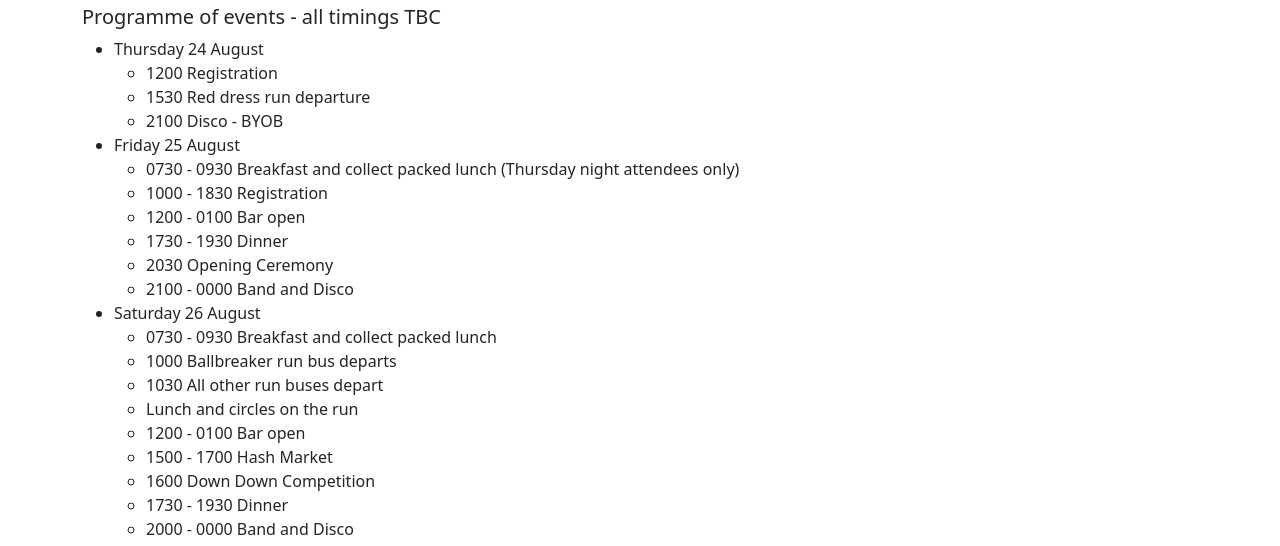
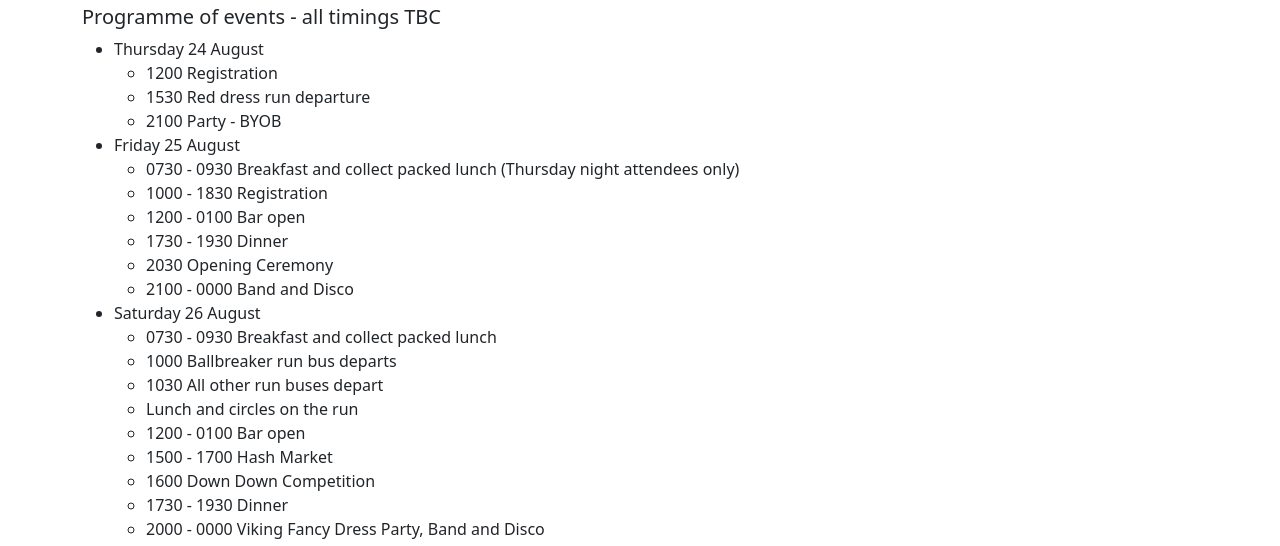
Before and after one commit to rapunzelnashhash/UK-Nash-Hash-2023, a website: page src/programme.html in a window 1280 px wide. Shown: the part 200-746 px from the top of the page. Drawn offline with nearby package versions, Linux system fonts and the light colour scheme.

Commit message:
Small programme tweaks.

```diff
--- a/src/programme.html
+++ b/src/programme.html
@@ -49,7 +49,7 @@ Friday 25th August - Monday 28th August</h4>
 <ul>
 <li>1200		Registration
 <li>1530		Red dress run departure
-<li>2100		Disco - BYOB
+<li>2100		Party - BYOB
 </ul>
 <li>Friday 25 August
 <ul>
@@ -70,7 +70,7 @@ Friday 25th August - Monday 28th August</h4>
 <li>1500 - 1700 	Hash Market
 <li>1600		Down Down Competition
 <li>1730 - 1930 	Dinner
-<li>2000 - 0000 	Band and Disco
+<li>2000 - 0000 	Viking Fancy Dress Party, Band and Disco
 </ul>
 <li>Sunday 27 August
 <ul>
```
